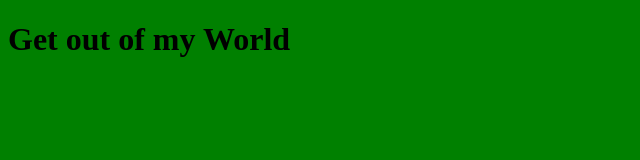
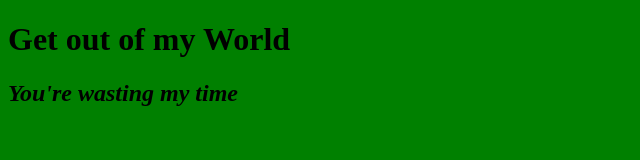
Before and after one commit to bharadwajkth/background-generator, a plain HTML site: page index.html in a window 1280 px wide. Shown: the whole page, without its empty margins (0-640 px from the left). Drawn offline with Linux system fonts and the light colour scheme.

Commit message:
adding text

```diff
--- a/index.html
+++ b/index.html
@@ -6,6 +6,7 @@
 </head>
 <body>
     <h1><b>Get out of my World</b></h1>
+    <h2><i>You're wasting my time</i></h2>
     <script src="script.js"></script>
 </body>
 </html>
```
